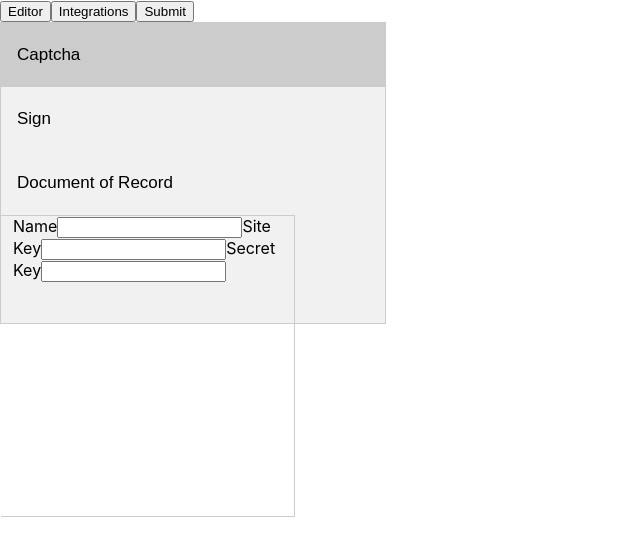
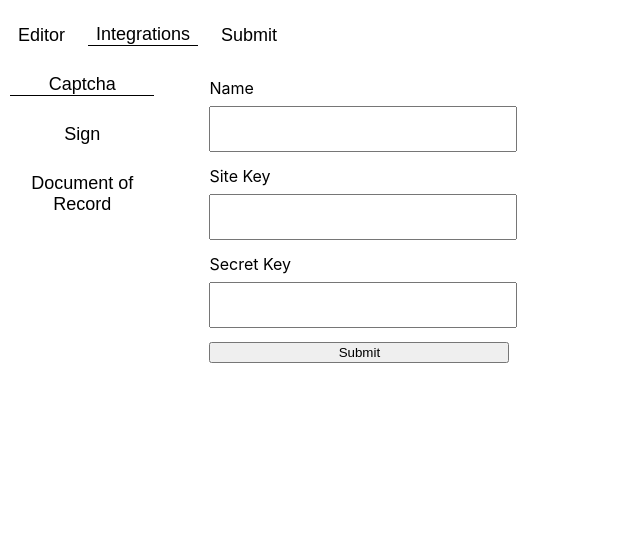
Before and after one commit to nit23uec/forms-spa-sheets, a React (Create React App) app in the folder spa/: page / in a window 1280 px wide. Both pictures are taken after a click on the button "Integrations". Shown: the top 556 px of the page, without its empty margins (0-640 px from the left). Built offline with nearby package versions, Linux system fonts and the light colour scheme.

Commit message:
feat: styling changes

```diff
--- a/package.json
+++ b/package.json
@@ -8,7 +8,9 @@
     "test:watch": "npm test -- --watch",
     "lint:js": "eslint .",
     "lint:css": "stylelint blocks/**/*.css styles/*.css",
-    "lint": "npm run lint:js && npm run lint:css"
+    "lint": "npm run lint:js && npm run lint:css",
+    "hlx" : "npm --prefix spa/ run watch & hlx up",
+    "postinstall": "npm --prefix spa/ install"
   },
   "repository": {
     "type": "git",
@@ -30,6 +32,7 @@
     "eslint": "8.35.0",
     "eslint-config-airbnb-base": "15.0.0",
     "eslint-plugin-import": "2.27.5",
+    "npm-watch": "^0.11.0",
     "sinon": "15.0.1",
     "stylelint": "15.2.0",
     "stylelint-config-standard": "30.0.1"
--- a/spa/package.json
+++ b/spa/package.json
@@ -17,7 +17,11 @@
     "start": "react-scripts start",
     "build": "react-scripts build",
     "test": "react-scripts test",
-    "eject": "react-scripts eject"
+    "eject": "react-scripts eject",
+    "watch" : "npm-watch"
+  },
+  "watch": {
+    "build": "src/"
   },
   "homepage": "/dist",
   "eslintConfig": {
--- a/spa/src/App.css
+++ b/spa/src/App.css
@@ -1,101 +1,68 @@
-.App-logo {
-  height: 40vmin;
-  pointer-events: none;
+
+.App {
+  padding: 10px;
+  width: 100%;
+  margin: auto;
 }
 
-@media (prefers-reduced-motion: no-preference) {
-  .App-logo {
-    animation: App-logo-spin infinite 20s linear;
-  }
+.tabs {
+  display: flex;
+  flex-direction: column;
 }
 
-.App-link {
-  color: #61dafb;
+.tabs nav {
+  display: flex;
 }
 
-@keyframes App-logo-spin {
-  from {
-    transform: rotate(0deg);
-  }
-  to {
-    transform: rotate(360deg);
-  }
+.tabs nav button {
+  background: white;
+  border: 0;
+  font-size: 18px;
+  padding: 14px 8px 0;
+  margin-bottom: 14px;
+  cursor: pointer;
+  margin-right: 15px;
 }
 
-/* Float four columns side by side */
-.column {
-  float: left;
-  width: 25%;
-  padding: 0 10px;
+.tabs .tab-content {
+  width: 100%;
 }
 
-/* Remove extra left and right margins, due to padding */
-.row {margin: 0 -5px;}
-
-/* Clear floats after the columns */
-.row:after {
-  content: "";
-  display: table;
-  clear: both;
+.tabs .tab-content iframe {
+  width: 100%;
+  border: 0;
 }
 
-/* Responsive columns */
-@media screen and (max-width: 600px) {
-  .column {
-    width: 100%;
-    display: block;
-    margin-bottom: 20px;
-  }
-}
-
-/* Style the counter cards */
-.card {
-  box-shadow: 0 4px 8px 0 rgba(0, 0, 0, 0.2);
-  padding: 16px;
-  text-align: center;
-  background-color: #f1f1f1;
-}
-
-/* Style the tab */
-.tab {
-  float: left;
-  border: 1px solid #ccc;
-  background-color: #f1f1f1;
-  width: 30%;
-  height: 300px;
-}
-
-/* Style the buttons inside the tab */
-.tab button {
-  display: block;
-  background-color: inherit;
-  color: black;
-  padding: 22px 16px;
-  width: 100%;
-  border: none;
-  outline: none;
-  text-align: left;
-  cursor: pointer;
-  transition: 0.3s;
-  font-size: 17px;
-}
-
-/* Change background color of buttons on hover */
-.tab button:hover {
+.tabs nav button:hover {
+  border-bottom: 1px solid #777;
   background-color: #ddd;
 }
 
-/* Create an active/current "tab button" class */
-.tab button.active {
-  background-color: #ccc;
+.tabs nav button.active {
+  border-bottom: 1px solid #000;
 }
 
-/* Style the tab content */
-.tabcontent {
-  float: left;
-  padding: 0px 12px;
-  border: 1px solid #ccc;
-  width: 70%;
-  border-left: none;
-  height: 300px;
+.integrations.tabs {
+  flex-direction: row;
 }
+
+.integrations.tabs nav {
+  flex-direction: column;
+}
+
+.integrations.tabs .tab-content {
+  padding: 18px 40px;
+}
+
+form .field {
+  width: 300px;
+  display: flex;
+  flex-direction: column;
+  margin-bottom: 14px;
+}
+
+form .field input {
+  width: 100%;
+  height: 40px;
+  margin-top: 8px;
+}
--- a/spa/src/App.js
+++ b/spa/src/App.js
@@ -1,10 +1,16 @@
 import './App.css';
 import Wizard from './components/Wizard';
+import Integrations from "./components/Integrations";
+import Submit from "./components/Submit";
+
 function App() {
-  const itemID = "urn:fnkconnection:/afb.json:default";
   return (
     <div className="App">
-       <Wizard itemID={itemID}></Wizard>
+       <Wizard >
+          <iframe title="Editor" src="http://localhost:4502" width="1000" height="1000"></iframe>
+          <Integrations title="Integrations" />
+          <Submit title="Submit" />
+       </Wizard>
     </div>
   );
 }
--- a/spa/src/components/Captcha.jsx
+++ b/spa/src/components/Captcha.jsx
@@ -1,22 +1,40 @@
 import { useState } from "react";
 
 function Captcha(props) {
-    const [captcha, setCaptcha] = useState(
-        {
-            name: "",
-            siteKey: "",
-            secretKey: ""
+    const [name, setName] = useState("");
+    const [siteKey, setSiteKey] = useState("");
+    const [secretKey, setSecretKey] = useState("");
+
+    const setValue = function (e) {
+        const name = e.target.name;
+        const value = e.target.value;
+        if (name === 'name') {
+            setName(value)
+        } else if (name === 'siteKey') {
+            setSiteKey(value)
+        } else if (name === 'secretKey') {
+            setSecretKey(value);
         }
-    );
+    }
+
     return (
-        <div className='tabcontent'>
-            <label>Name</label>
-            <input type="text" name="name" value={captcha.name} onChange={e => setCaptcha({name: e.target.value, siteKey: captcha.siteKey, secretKey: captcha.secretKey})}></input>
-            <label>Site Key</label>
-            <input type="text" name="siteKey" value={captcha.siteKey} onChange={e => setCaptcha({name: captcha.name, siteKey: e.target.value, secretKey: captcha.secretKey})} ></input>
-            <label>Secret Key</label>
-            <input type="password" name="secretKey" value={captcha.secretKey} onChange={e => setCaptcha({name: captcha.name, siteKey: captcha.siteKey, secretKey: e.target.value})}></input>
-        </div>
+            <form>
+                <div className="field">
+                    <label>Name</label>
+                    <input type="text" name="name" value={name} onChange={setValue} />
+                </div>
+                <div className="field">
+                    <label>Site Key</label>
+                    <input type="text" name="siteKey" value={siteKey} onChange={setValue} ></input>
+                </div>
+                <div className="field">
+                    <label>Secret Key</label>
+                    <input type="password" name="secretKey" value={secretKey} onChange={setValue}></input>
+                </div>
+                <div className="field">
+                    <button type="submit"> Submit </button>
+                </div>
+            </form>
     );
 }
 
--- a/spa/src/components/Integrations.jsx
+++ b/spa/src/components/Integrations.jsx
@@ -1,23 +1,15 @@
 import { useState } from "react";
 import Captcha from "./Captcha";
 import Sign from "./Sign";
+import Wizard from "./Wizard";
 
 function Integrations(props) {
     const [htab, setHtab] = useState(1);
-    return (
-        <div className="tab">
-                <button className={`tablinks ${htab == 1 ? 'active' : ''}`} onClick={() => setHtab(1)}>Captcha</button>
-                <button className={`tablinks ${htab == 2 ? 'active' : ''}`} onClick={() => setHtab(2)}>Sign</button>
-                <button className={`tablinks ${htab == 3 ? 'active' : ''}`} onClick={() => setHtab(3)}>Document of Record</button>
-            {htab == 1 ? (
-                <Captcha></Captcha>
-            ) : (htab == 2 ?
-                <Sign></Sign>
-             : (htab === 3) ?
-                <input type="text" className="tabcontent" placeholder="Document of Record"></input>
-             : '')}
-        </div>
-   );
+    return (<Wizard className="integrations">
+        <Captcha title="Captcha" />
+        <Sign title="Sign" />
+        <div title="Document of Record"></div>
+    </Wizard>)
 }
 
 export default Integrations;
--- a/spa/src/components/Sign.jsx
+++ b/spa/src/components/Sign.jsx
@@ -1,16 +1,49 @@
+import { useState } from "react";
 function Sign(props) {
 
+
+    const [name, setName] = useState("");
+    const [clientId, setClientId] = useState("");
+    const [clientSecret, setClientSecret] = useState("");
+    const [oauthUrl, setOauthUrl] = useState("");
+
+
+    const setValue = function (e) {
+        const name = e.target.name;
+        const value = e.target.value;
+        if (name === 'name') {
+            setName(value)
+        } else if (name === 'clientId') {
+            setClientId(value)
+        } else if (name === 'clientSecret') {
+            setClientSecret(value);
+        } else if (name === 'oauthUrl') {
+            setOauthUrl(value);
+        }
+    }
+
     return (
-        <div className='tabcontent'>
-            <label>Name</label>
-            <input type="text" name="name"></input>
-            <label>Client Id</label>
-            <input type="text" name="clientId"></input>
-            <label>Client Secret</label>
-            <input type="password" name="clientSecret"></input>
-            <label>OAuth Url</label>
-            <input type="text" name="oauthUrl"></input>
-        </div>
+            <form>
+                <div className="field">
+                    <label>Name</label>
+                    <input type="text" name="name" value={name} onChange={setValue} />
+                </div>
+                <div className="field">
+                    <label>Site Key</label>
+                    <input type="text" name="clientId" value={clientId} onChange={setValue} ></input>
+                </div>
+                <div className="field">
+                    <label>Secret Key</label>
+                    <input type="password" name="clientSecret" value={clientSecret} onChange={setValue}></input>
+                </div>
+                <div className="field">
+                    <label>OAuth Url</label>
+                    <input type="text" name="oauthUrl" value={oauthUrl} onChange={setValue}></input>
+                </div>
+                <div className="field">
+                    <button type="submit"> Submit </button>
+                </div>
+            </form>
     );
 }
 
--- a/spa/src/components/Wizard.jsx
+++ b/spa/src/components/Wizard.jsx
@@ -1,26 +1,25 @@
 import { useState, React } from "react";
-import Integrations from "./Integrations";
-import Submit from "./Submit";
 
 function Wizard(props) {
-    const [tab, setTab] = useState(1);
-
+    const [tabNumber, setTab] = useState(0);
+    const {children, className} = props
     return (
-        <div>
-            <div>
-                <button onClick={() => setTab(1)}>Editor</button>
-                <button onClick={() => setTab(2)}>Integrations</button>
-                <button onClick={() => setTab(3)}>Submit</button>
+        <div className={(className ? className : '') + ' tabs'}>
+            <nav>
+                {children.map((child, index) => {
+                        const {title} = child.props
+                        return <button onClick={() => setTab(index)}
+                        className={tabNumber === index ? "active" : ''}>{title}</button>
+                })}
+            </nav>
+            <div className="tab-content">
+                {
+                    children.filter((child, index) => index === tabNumber)
+                        .map((child, index) => (<div className="tab">
+                            {child}
+                        </div>))
+                }
             </div>
-            {tab == 1 ? (
-            <div class="tab">
-                <iframe src="http://localhost:4502" width="800" height="1000"></iframe>
-            </div>) : (tab == 2 ?
-            <div>
-               <Integrations></Integrations>
-            </div> : (tab === 3) ? <div>
-                <Submit></Submit>
-            </div> : '')}
         </div>
    );
 }
```
Also changed, not shown: 9 other files (tests, documents, lock files or other folders).
